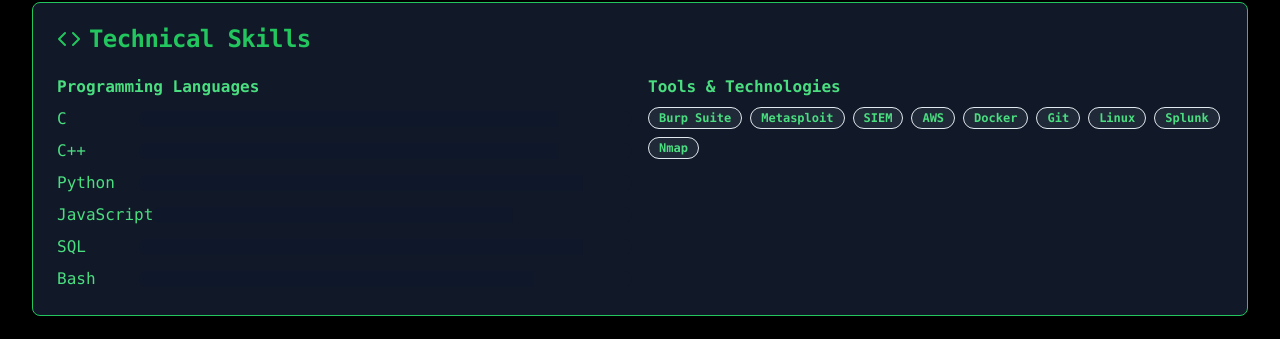
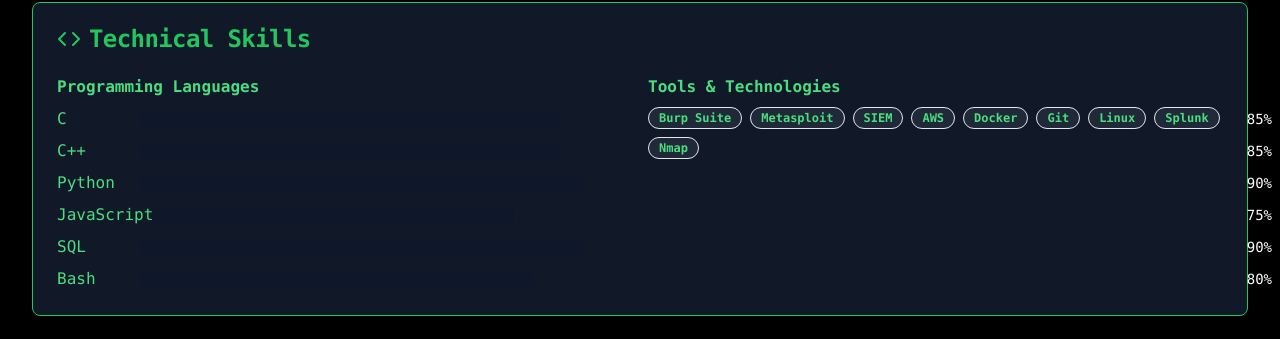
Before and after one commit to shashankp914/my-portfolio, a Next.js app: page / in a window 1280 px wide. Both pictures are taken after a click on the tab "Skills". Shown: the part 210-549 px from the top of the page. Built offline with nearby package versions, Linux system fonts and the light colour scheme.

Commit message:
page changes

```diff
--- a/app/page.tsx
+++ b/app/page.tsx
@@ -174,6 +174,7 @@
                           ].map(({lang, value}) => (
                           <div key={lang} className="flex items-center">
                             <span className="w-24">{lang}</span>
+                            <span className="text-white text-sm absolute right-0 pr-2">{value}%</span>
                             <Progress value={value} className="flex-grow bg-gray-900" />
                           </div>
                         ))}
```
